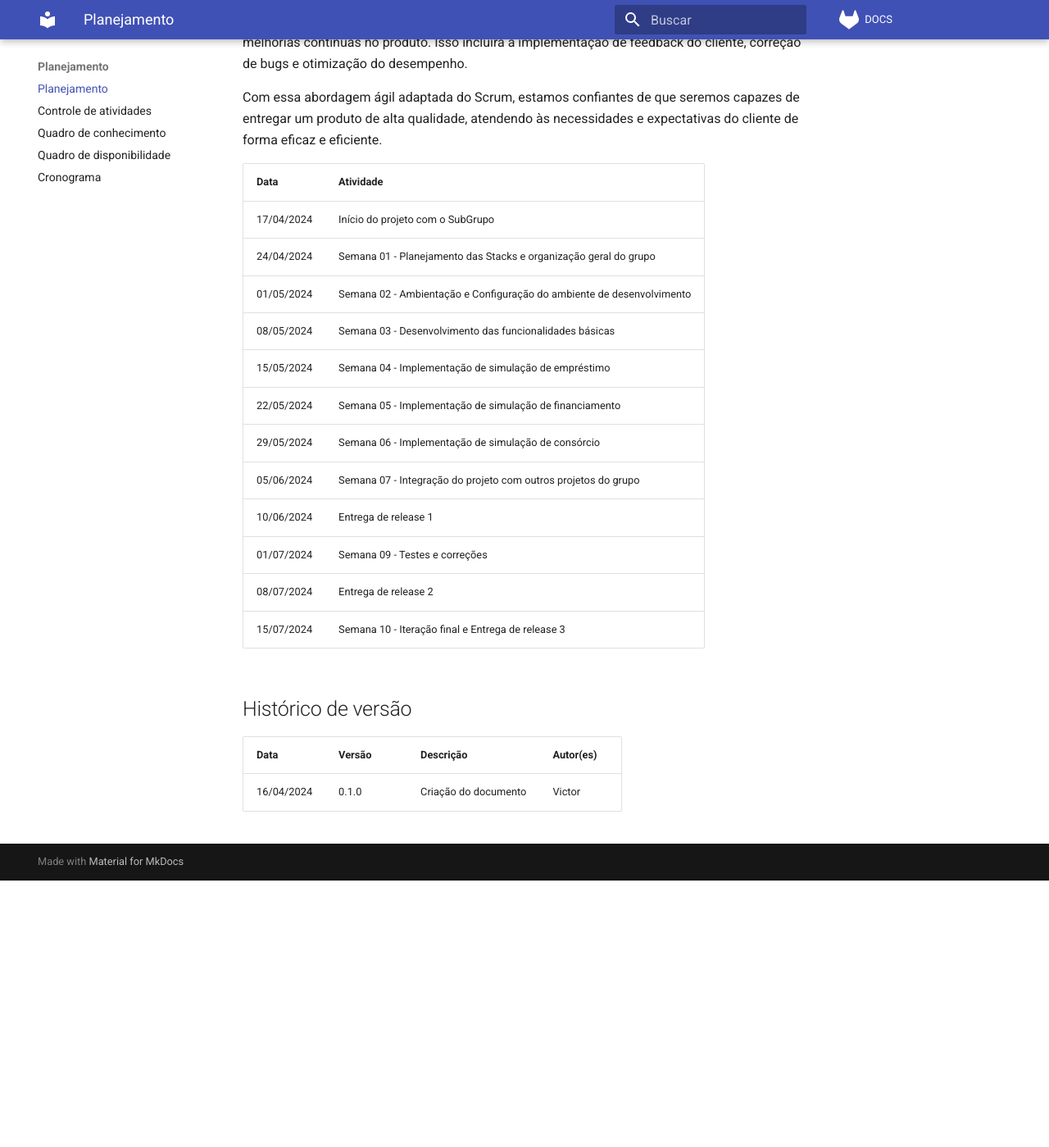
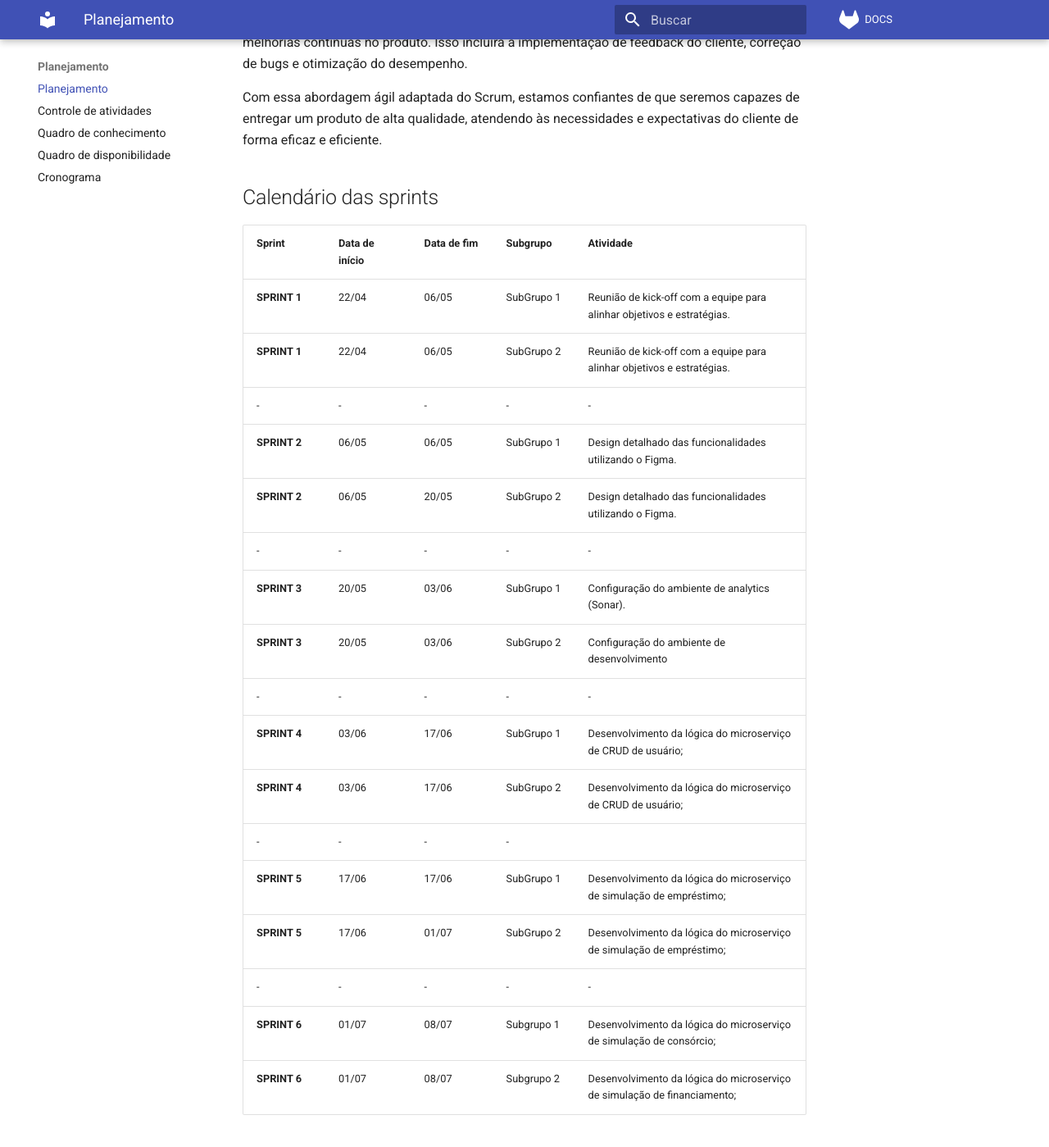
Before and after one commit to Simula-Fin/DOCS, an MkDocs documentation site: the page built from docs/planning.md, in a window 1280 px wide and 1400 px high, scrolled down 1851 px. Shown: the whole window at 82% size. Built offline with MkDocs 1.6.1 and Material for MkDocs 9.7.7, drawn with Linux system fonts in a browser that asks for light colours; comment, search, counter and statistics services are not loaded; before the commit the page ends 2925 px from its top, so only the background shows below that; some of the changed text lies outside the part shown.

Commit message:
update docs

```diff
--- a/docs/planning.md
+++ b/docs/planning.md
@@ -40,20 +40,60 @@ Além das entregas regulares de releases, também dedicaremos tempo para realiza
 Com essa abordagem ágil adaptada do Scrum, estamos confiantes de que seremos capazes de entregar um produto de alta qualidade, atendendo às necessidades e expectativas do cliente de forma eficaz e eficiente.
 
 
-| Data       | Atividade                                          |
-|------------|----------------------------------------------------|
-| 17/04/2024 | Início do projeto com o SubGrupo       |
-| 24/04/2024 | Semana 01 - Planejamento das Stacks e organização geral do grupo|
-| 01/05/2024 | Semana 02 - Ambientação e Configuração do ambiente de desenvolvimento|
-| 08/05/2024 | Semana 03 - Desenvolvimento das funcionalidades básicas|
-| 15/05/2024 | Semana 04 - Implementação de simulação de empréstimo|
-| 22/05/2024 | Semana 05 - Implementação de simulação de financiamento|
-| 29/05/2024 | Semana 06 - Implementação de simulação de consórcio|
-| 05/06/2024 | Semana 07 - Integração do projeto com outros projetos do grupo|
-| 10/06/2024 | Entrega de release 1                    |
-| 01/07/2024 | Semana 09 - Testes e correções                   |
-| 08/07/2024 | Entrega de release 2                    |
-| 15/07/2024 | Semana 10 - Iteração final e Entrega de release 3  |
+## Calendário das sprints
+
+| **Sprint**   | **Data de início** | **Data de fim** | **Subgrupo** | **Atividade**                                                            |
+| ------------ | ------------------ | --------------- | ------------ | ------------------------------------------------------------------------ |
+| **SPRINT 1** | 22/04              | 06/05           | SubGrupo 1   | Reunião de kick-off com a equipe para alinhar objetivos e estratégias.   |
+| **SPRINT 1** | 22/04              | 06/05           | SubGrupo 2   | Reunião de kick-off com a equipe para alinhar objetivos e estratégias.   |
+| -            | -                  | -               | -            | -                                                                        |
+| **SPRINT 2** | 06/05              | 06/05           | SubGrupo 1   | Design detalhado das funcionalidades utilizando o Figma.                 |
+| **SPRINT 2** | 06/05              | 20/05           | SubGrupo 2   | Design detalhado das funcionalidades utilizando o Figma.                 |
+| -            | -                  | -               | -            | -                                                                        |
+| **SPRINT 3** | 20/05              | 03/06           | SubGrupo 1   | Configuração do ambiente de analytics (Sonar).                           |
+| **SPRINT 3** | 20/05              | 03/06           | SubGrupo 2   | Configuração do ambiente de desenvolvimento                              |
+| -            | -                  | -               | -            | -                                                                        |
+| **SPRINT 4** | 03/06              | 17/06           | SubGrupo 1   | Desenvolvimento da lógica do microserviço de CRUD de usuário;            |
+| **SPRINT 4** | 03/06              | 17/06           | SubGrupo 2   | Desenvolvimento da lógica do microserviço de CRUD de usuário;            |
+| -            | -                  | -               | -            |
+| **SPRINT 5** | 17/06              | 17/06           | SubGrupo 1   | Desenvolvimento da lógica do microserviço de simulação de empréstimo;    |
+| **SPRINT 5** | 17/06              | 01/07           | SubGrupo 2   | Desenvolvimento da lógica do microserviço de simulação de empréstimo;    |
+| -            | -                  | -               | -            | -                                                                        |
+| **SPRINT 6** | 01/07              | 08/07           | Subgrupo 1   | Desenvolvimento da lógica do microserviço de simulação de consórcio;     |
+| **SPRINT 6** | 01/07              | 08/07           | Subgrupo 2   | Desenvolvimento da lógica do microserviço de simulação de financiamento; |
+
+- Sprint 1 - **Planejamento e Design** :
+    - Semana 1:
+        - Reunião de kick-off com a equipe para alinhar objetivos e estratégias.
+
+    - Semana 2:
+        - Design detalhado das funcionalidades utilizando o Figma.
+        - Estabelecimento de prazos e responsabilidades.
+        - Configuração do ambiente de analyctis (Sonar).
+
+- Sprint 2,3 e 4 - **Desenvolvimento dos Microsserviços** :
+    - Semana  3/4:
+        - Desenvolvimento da lógica do microserviço de CRUD de usuário;
+        - Desenvolvimento da lógica do microserviço de simulação de empréstimo;
+        - Testes unitários e de integração;
+
+    - Semana  5/6:
+        - Desenvolvimento da lógica do microserviço de simulação de financiamento;
+        - Desenvolvimento da lógica do microserviço de simulação de consórcio;
+        - Testes unitários e de integração;
+
+    - Semana  7/8:
+        - Integração com o microserviço de chatbot;
+        - Integração com o microserviço de marketing;
+        - Testes unitários e de integração;
+
+- Sprint 5 e 6 - **Integração e Testes da Plataforma**
+    - Semana 9/10:
+        - Testes finais de usabilidade e aceitação do usuário;
+    - Semana 11:
+        - Deploy da aplicação;
+        - Finalização da documentação;
+        - Disponibilização do APP;
 
 ## Histórico de versão
 
```
Also changed, not shown: docs/architecture/index.md (+27 -0 lines), docs/index.md (+7 -5 lines), docs/projectControl/controleDeAtividade.md (+5 -2 lines), docs/projectDescription/index.md (+0 -15 lines), docs/assets/Dynamic/arquitetura.jpg (added).
